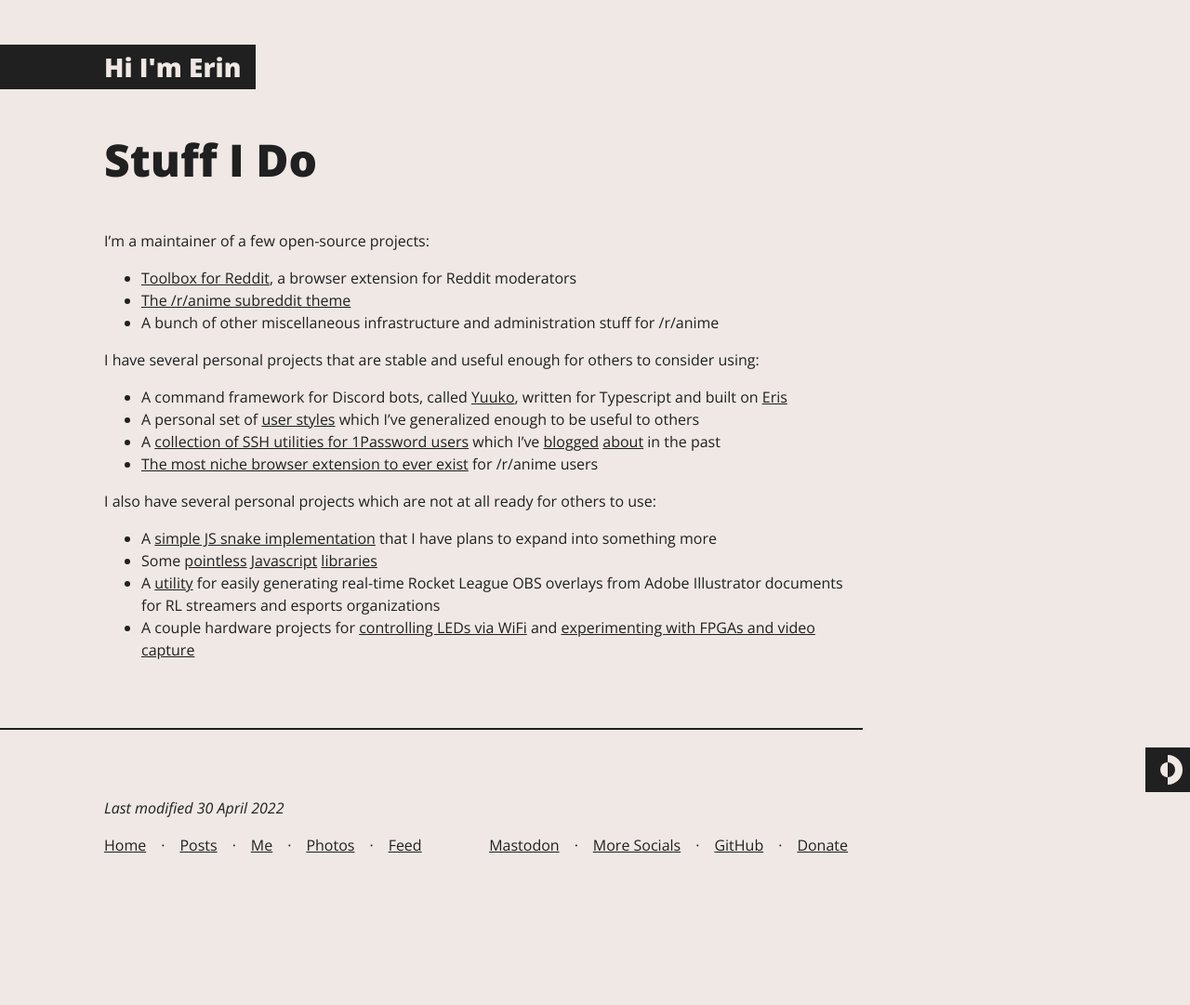
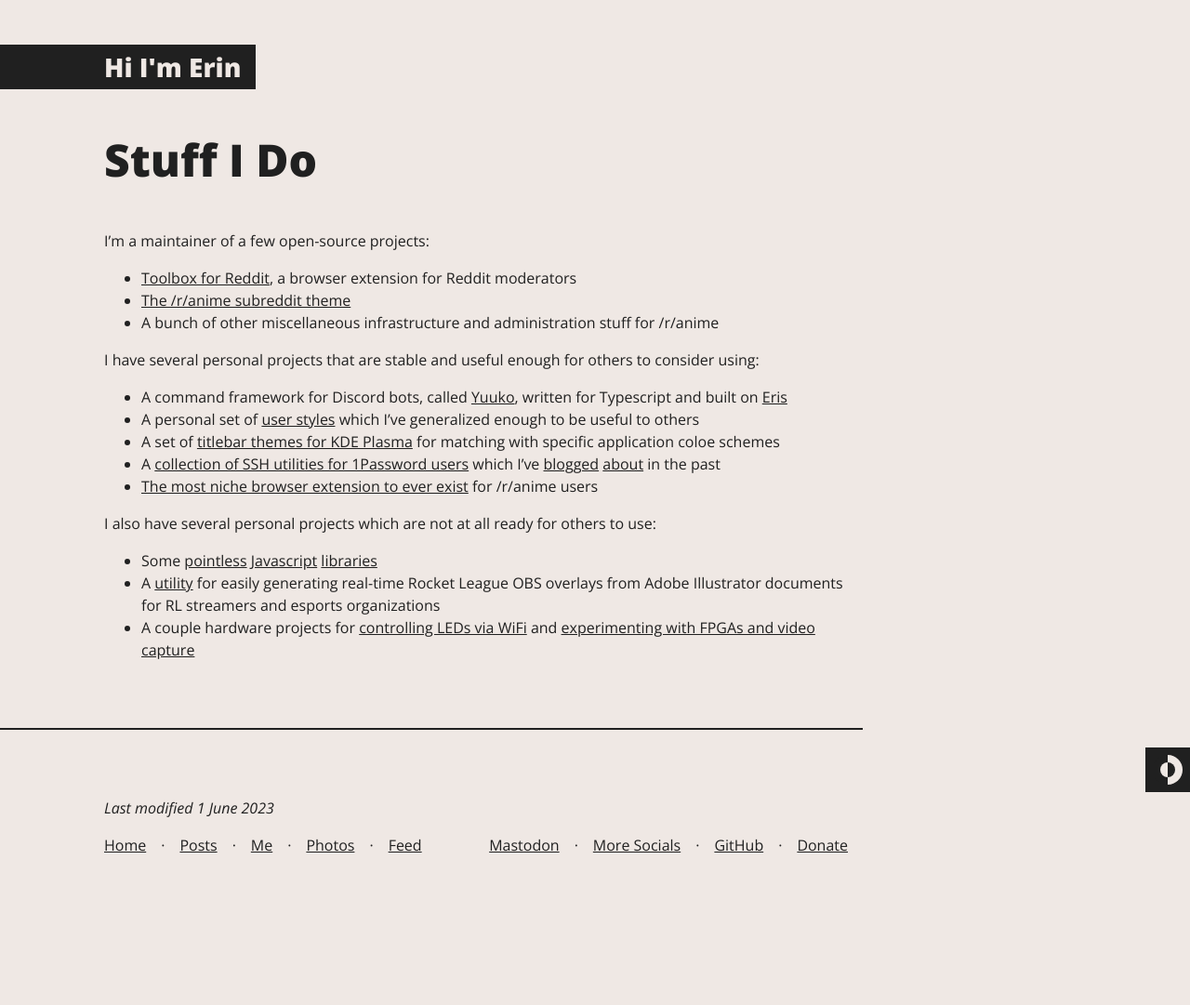
Before and after one commit to eritbh/eritbh.github.io, a Jekyll site: the page built from projects.md, in a window 1280 px wide. Shown: the whole page at 93% size. Built offline with Jekyll 4.4.1, drawn with Linux system fonts in a browser that asks for light colours.

Commit message:
Update projects.md

```diff
--- a/projects.md
+++ b/projects.md
@@ -1,6 +1,6 @@
 ---
 title: Stuff I Do
-modified: 2022-04-30
+modified: 2023-06-01
 ---
 
 I'm a maintainer of a few open-source projects:
@@ -13,12 +13,12 @@ I have several personal projects that are stable and useful enough for others to
 
 - A command framework for Discord bots, called [Yuuko](https://eritbh.me/yuuko), written for Typescript and built on [Eris](https://github.com/abalabahaha/eris)
 - A personal set of [user styles](/userstyles) which I've generalized enough to be useful to others
+- A set of [titlebar themes for KDE Plasma](https://github.com/eritbh/kde-application-titlebar-themes) for matching with specific application coloe schemes
 - A [collection of SSH utilities for 1Password users](https://github.com/eritbh/1password-ssh-utils) which I've [blogged](/2021/01/01/storing-ssh-keys-in-1password) [about](/2022/01/25/1password-ssh-keys-improved) in the past
 - [The most niche browser extension to ever exist](https://github.com/eritbh/new-reddit-comment-faces) for /r/anime users
 
 I also have several personal projects which are not at all ready for others to use:
 
-- A [simple JS snake implementation](https://github.com/eritbh/snake-playground) that I have plans to expand into something more
 - Some [pointless](https://github.com/eritbh/toolbox-api) [Javascript](https://github.com/eritbh/another-logger) [libraries](https://github.com/eritbh/emit-deprecation)
 - A [utility](https://github.com/eritbh/rl-overlay-generator) for easily generating real-time Rocket League OBS overlays from Adobe Illustrator documents for RL streamers and esports organizations
 - A couple hardware projects for [controlling LEDs via WiFi](https://github.com/eritbh/esp01-led-controller) and [experimenting with FPGAs and video capture](https://github.com/eritbh/flextest)
```
